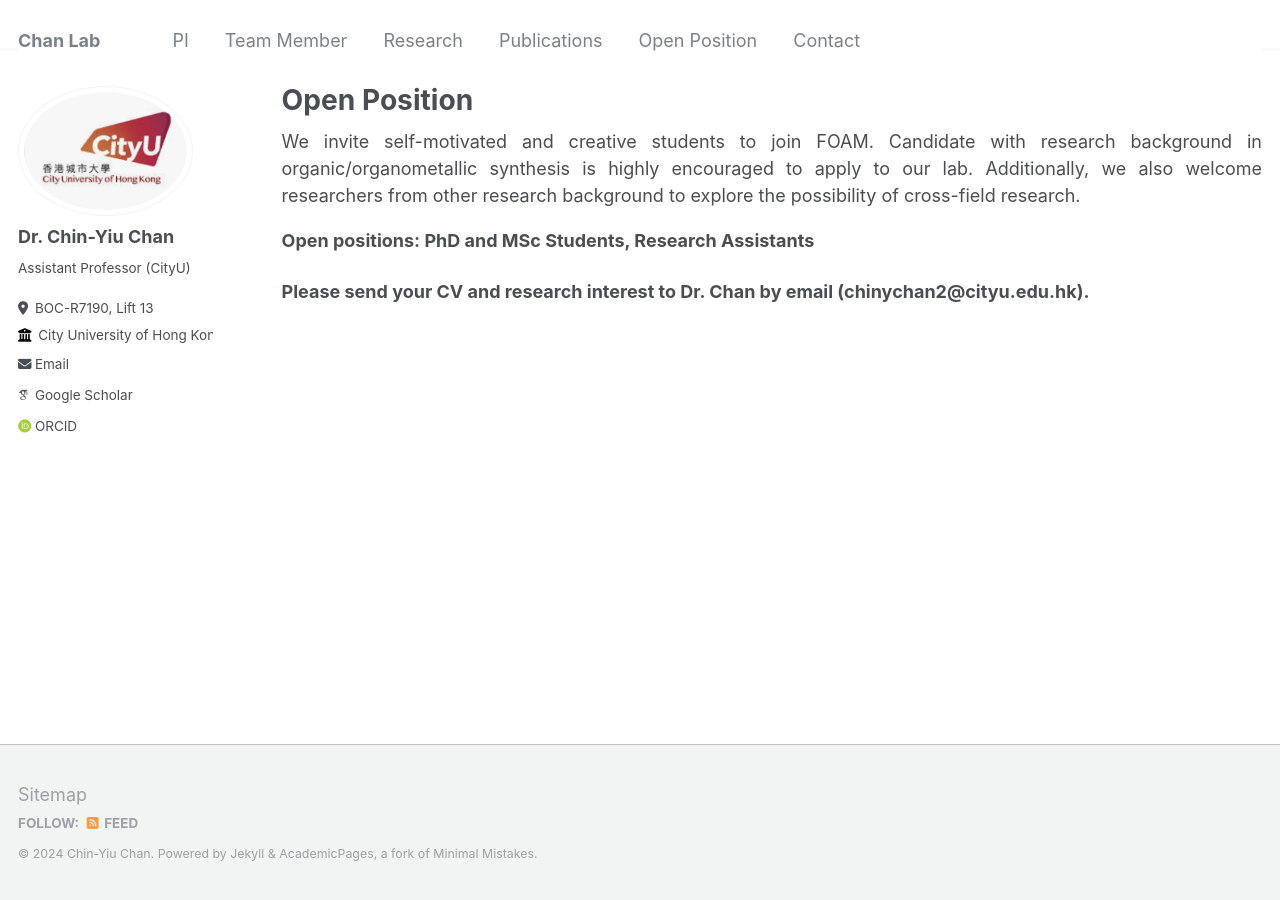
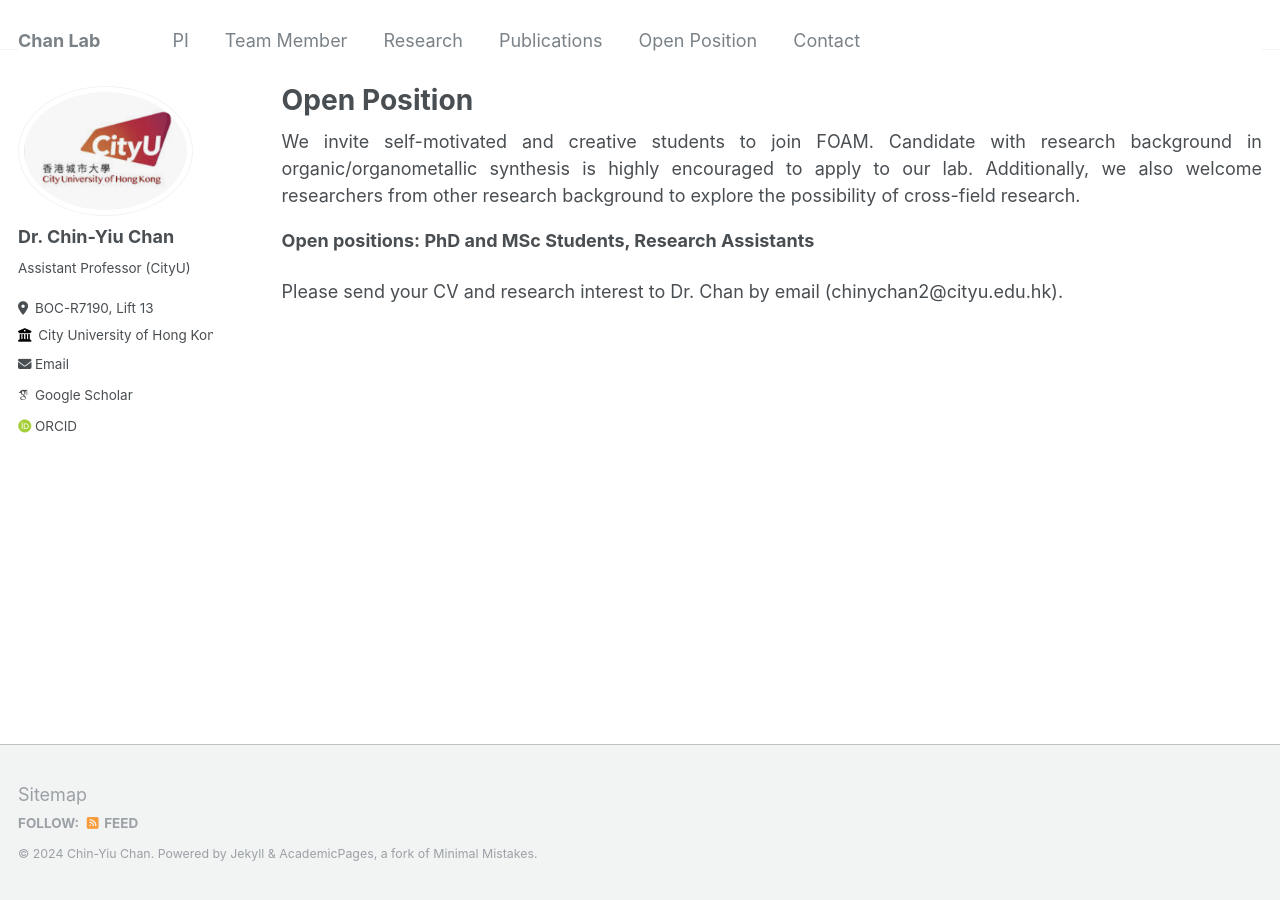
Before and after one commit to cychan-chem/chinychan.github.io, a Jekyll site: the page built from _pages/Open position.md, in a window 1280 px wide. Built offline with Jekyll 4.4.1, drawn with Linux system fonts in a browser that asks for light colours; some web fonts are replaced.

```diff
--- a/_pages/Open position.md
+++ b/_pages/Open position.md
@@ -8,9 +8,11 @@ redirect_from:
 ---
 
 {% include base_path %}
+
+
 <div style="text-align: justify">
 We invite self-motivated and creative students to join FOAM. Candidate with research background in organic/organometallic synthesis is highly encouraged to apply to our lab. Additionally, we also welcome researchers from other research background to explore the possibility of cross-field research.
 </div>
 <b>Open positions:  PhD and MSc Students, Research Assistants</b>
 
-<b>Please send your CV and research interest to Dr. Chan by email (chinychan2@cityu.edu.hk). </b>
+Please send your CV and research interest to Dr. Chan by email (chinychan2@cityu.edu.hk).
```
